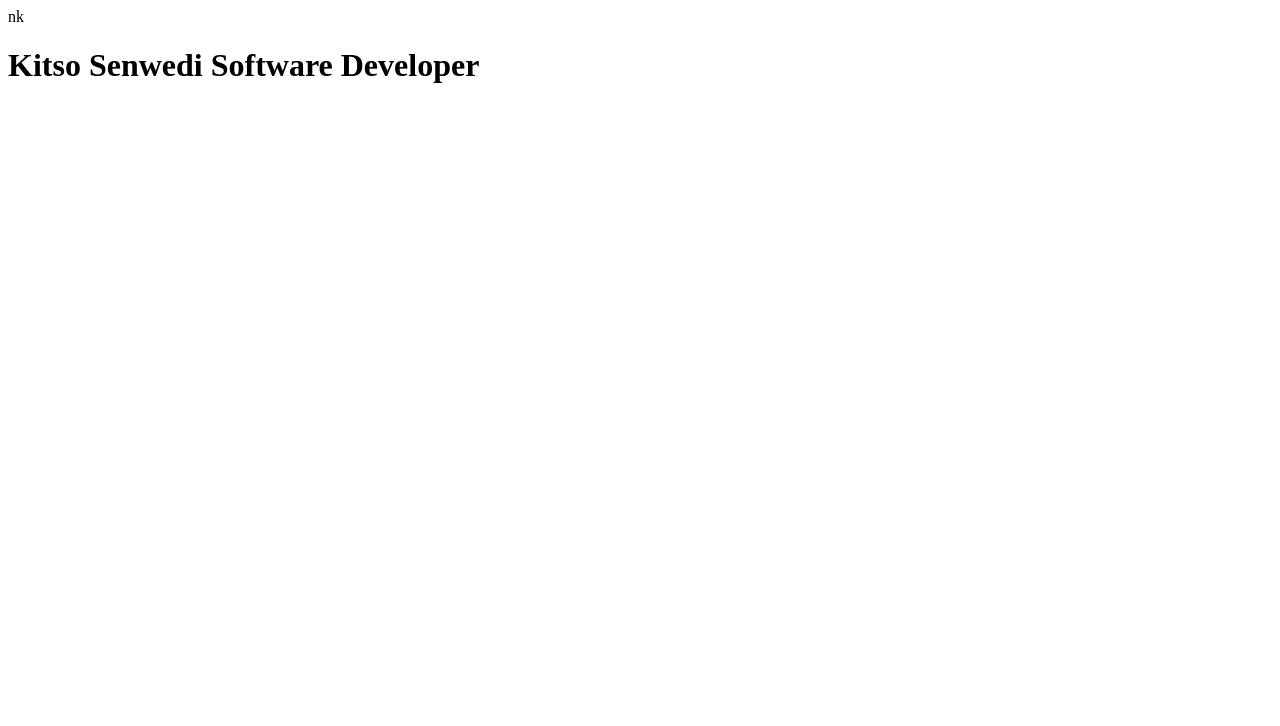
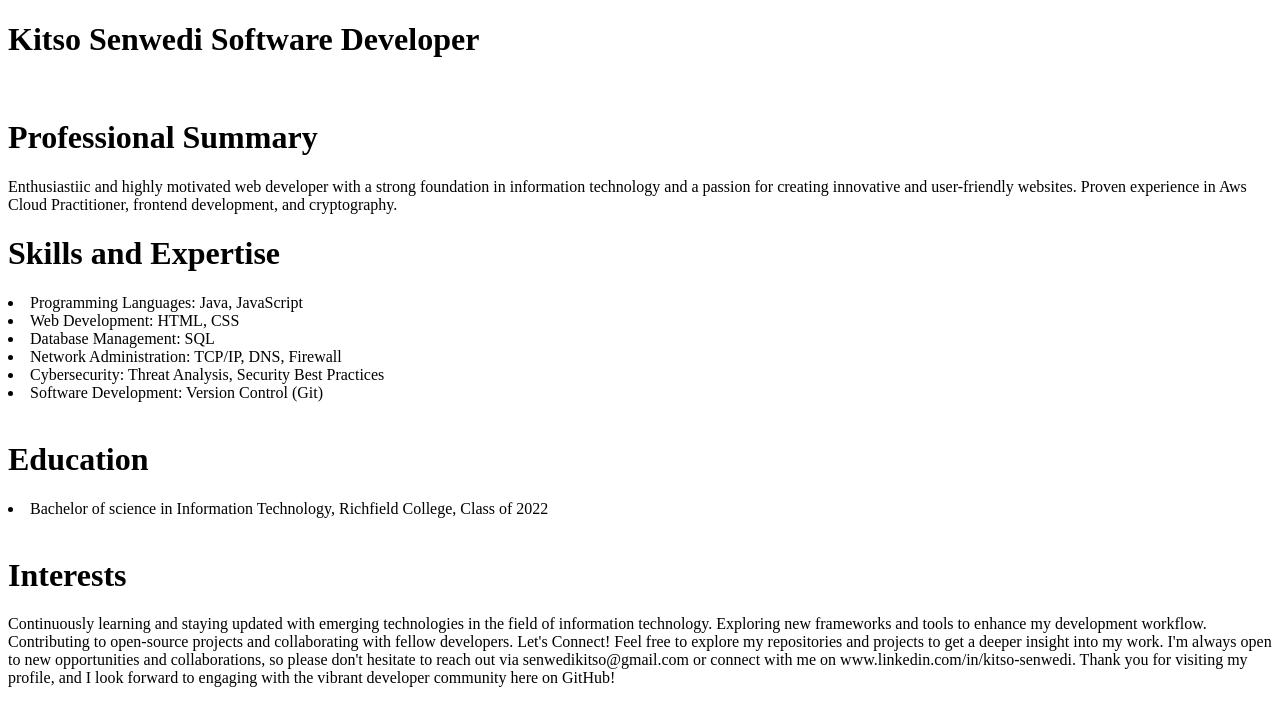
Before and after one commit to KitsoSenwedi/KSenwedi, a plain HTML site: page portfolio/index.html in a window 1280 px wide. Drawn offline with Linux system fonts and the light colour scheme.

Commit message:
general information added

```diff
--- a/portfolio/index.html
+++ b/portfolio/index.html
@@ -4,10 +4,36 @@
     <meta charset="UTF-8">
     <meta name="viewport" content="width=device-width, initial-scale=1.0">
     <title>Kitso Senwedi</title>
-    <link rel="stylesheet" href="style.css">nk
+    <link rel="stylesheet" href="style.css">
 </head>
 <body>
     <h1>Kitso Senwedi Software Developer</h1>
+    <br>
+    <h1>Professional Summary</h1>
+
+    <p>
+Enthusiastiic and highly motivated web developer with a strong foundation in information technology and a passion for creating innovative and user-friendly websites. Proven experience in Aws Cloud Practitioner, frontend development, and cryptography.
+
+<h1>Skills and Expertise</h1>
+<li>Programming Languages: Java, JavaScript</li>
+<li>Web Development: HTML, CSS</li>
+<li>Database Management: SQL</li>
+<li>Network Administration: TCP/IP, DNS, Firewall</li>
+<li>Cybersecurity: Threat Analysis, Security Best Practices</li>
+<li>Software Development: Version Control (Git)</li>
+<br>
+<h1>Education</h1>
+<li>Bachelor of science in Information Technology, Richfield College, Class of 2022</li>
+<br>
+<h1>Interests</h1>
+Continuously learning and staying updated with emerging technologies in the field of information technology.
+Exploring new frameworks and tools to enhance my development workflow.
+Contributing to open-source projects and collaborating with fellow developers.
+Let's Connect!
+Feel free to explore my repositories and projects to get a deeper insight into my work. I'm always open to new opportunities and collaborations, so please don't hesitate to reach out via senwedikitso@gmail.com or connect with me on www.linkedin.com/in/kitso-senwedi.
+
+Thank you for visiting my profile, and I look forward to engaging with the vibrant developer community here on GitHub!
+    </p>
 
     <script src="script.js"></script>
 </body>
```
